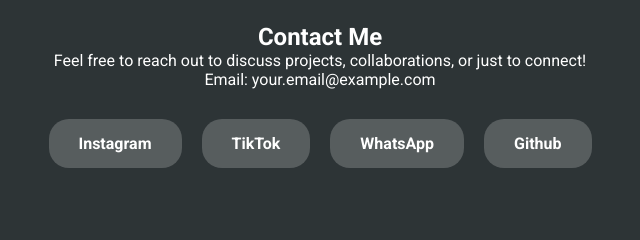
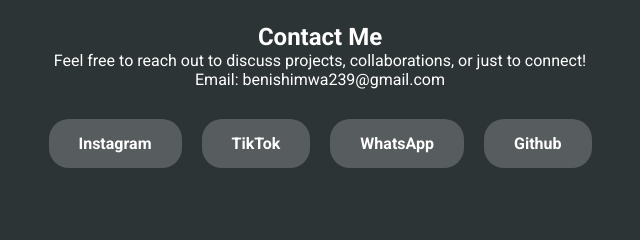
Before and after one commit to mr-beni0/portifolio, a plain HTML site: page index.html in a window 1280 px wide. Shown: the part 1669-1909 px from the top of the page, 320-960 px from the left. Drawn offline with Linux system fonts and the light colour scheme.

Commit message:
Update index.html

```diff
--- a/index.html
+++ b/index.html
@@ -112,7 +112,7 @@ section { padding:100px 10%; position:relative; }
 <section id="contact">
 <h2>Contact Me</h2>
 <p>Feel free to reach out to discuss projects, collaborations, or just to connect!</p>
-<p>Email: <a href="mailto:your.email@example.com" style="color:white;">your.email@example.com</a></p>
+<p>Email: <a href="mailto:your.email@example.com" style="color:white;">benishimwa239@gmail.com</a></p>
 <div class="contact-links">
 <a class="contact-link" href="https://instagram.com/justben.music" target="_blank">Instagram</a>
 <a class="contact-link" href="https://www.tiktok.com/@just_beni00" target="_blank">TikTok</a>
```
